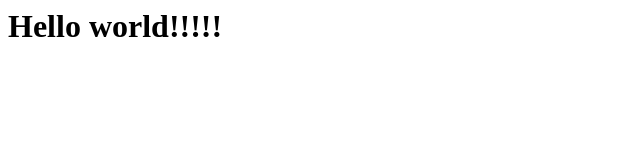
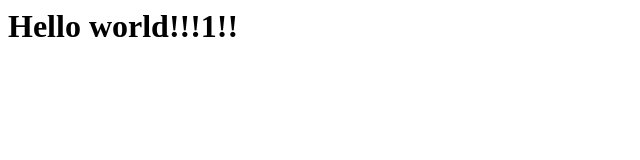
Before and after one commit to jansaidl/nginx-probe, a plain HTML site: page index.html in a window 1280 px wide. Shown: the full height of the page, 0-640 px from the left. Drawn offline with Linux system fonts and the light colour scheme.

Commit message:
Update index.html

```diff
--- a/index.html
+++ b/index.html
@@ -3,6 +3,6 @@
     <title>Zerops.io - Hello world</title>
   </head>
   <body>
-    <h1>Hello world!!!!!</h1>
+    <h1>Hello world!!!1!!</h1>
   </body>
 </html>
```
